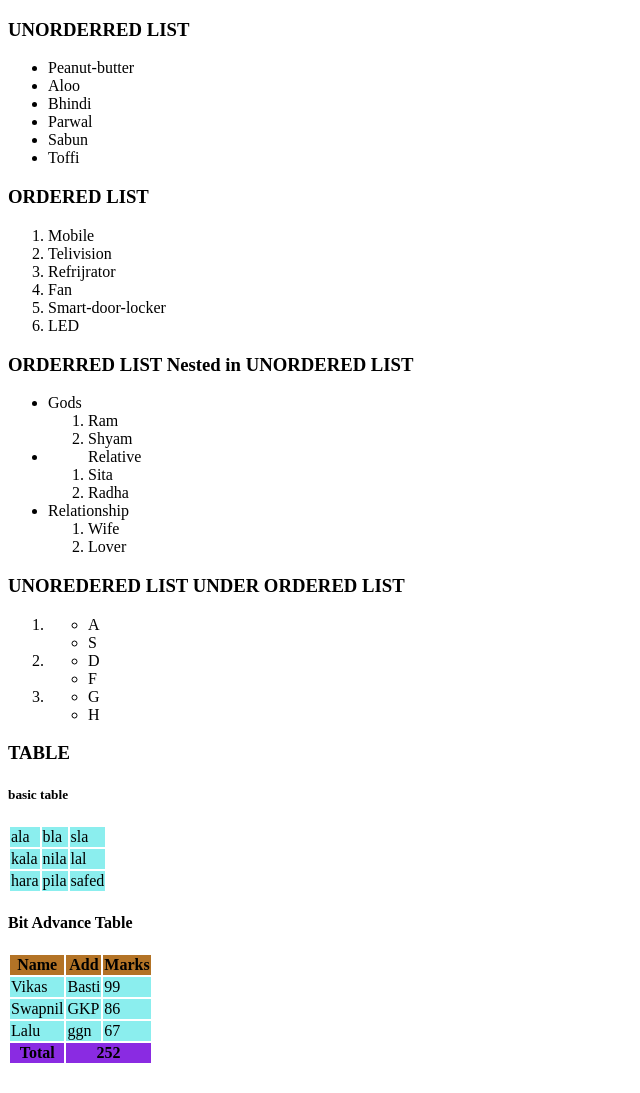
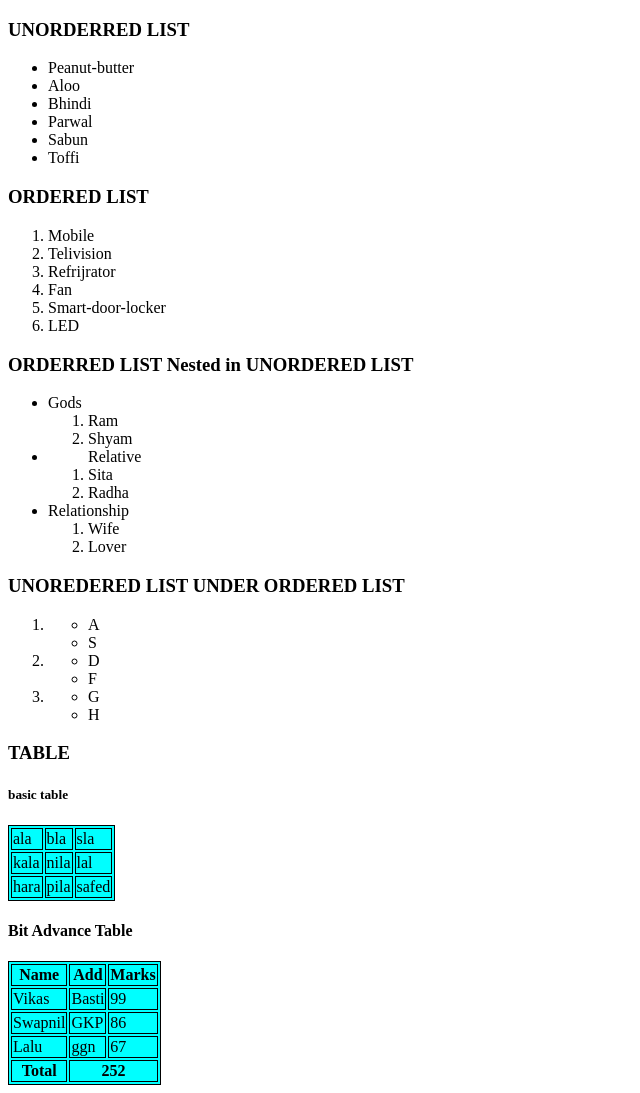
Before and after one commit to vikipediaa/HTML-tag-practice, a plain HTML site: page indextable.html in a window 1280 px wide. Shown: the whole page, without its empty margins (0-640 px from the left). Drawn offline with Linux system fonts and the light colour scheme.

Commit message:
done table

```diff
--- a/indextable.html
+++ b/indextable.html
@@ -6,18 +6,17 @@
     <meta name="viewport" content="width=device-width, initial-scale=1.0" />
     <title>List & Table</title>
     <style>
-        table tr td {
-            border: 1px;
 
-            background-color: rgb(139, 238, 238);
-
-        }
         table tfoot{
             background-color: blueviolet;
         }
         table thead{
             background-color: rgb(179, 115, 38);
         }
+        table, th, td {
+          border: 1px solid black;
+          background-color: aqua;
+}
     </style>
   </head>
   <body>
```
